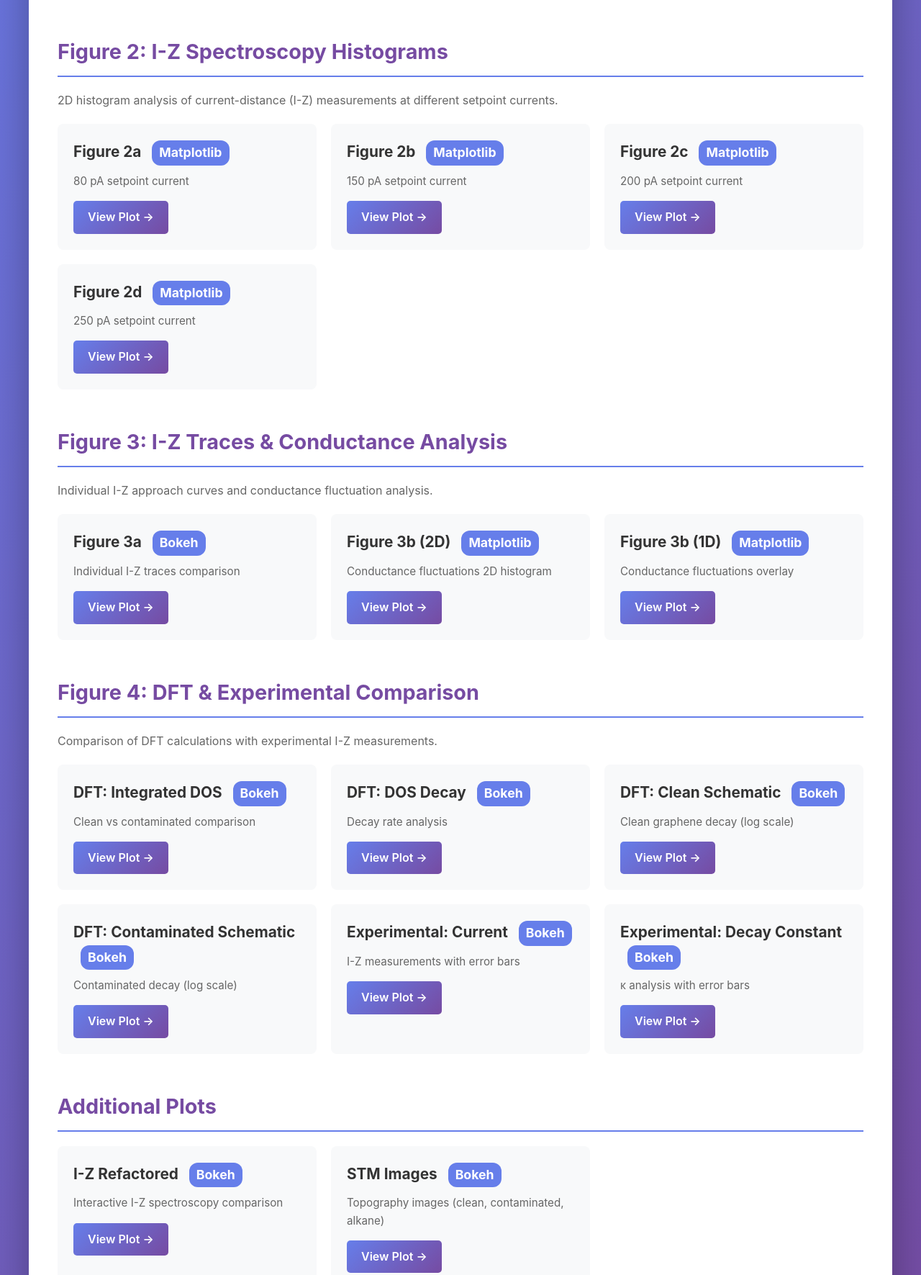
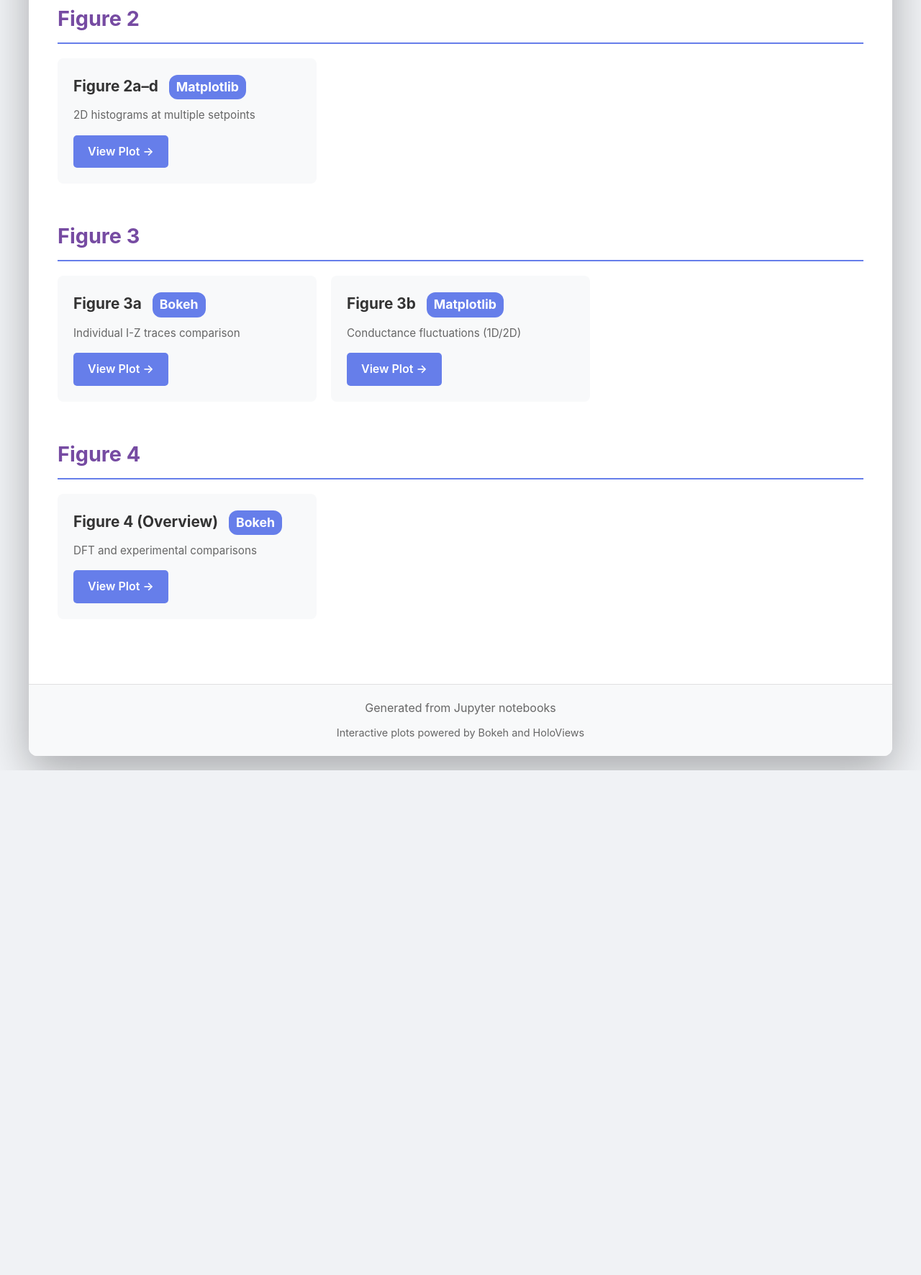
Before and after one commit to zrbyte/alkane-STM-data, a plain HTML site: page index.html in a window 1280 px wide. Shown: the part 815-2586 px from the top of the page at 72% size. After the commit the page ends 1885 px from the top, so only its background shows below. Drawn offline with Linux system fonts and the light colour scheme.

Commit message:
update readme

```diff
--- a/index.html
+++ b/index.html
@@ -15,7 +15,7 @@
             font-family: -apple-system, BlinkMacSystemFont, 'Segoe UI', Roboto, 'Helvetica Neue', Arial, sans-serif;
             line-height: 1.6;
             color: #333;
-            background: linear-gradient(135deg, #667eea 0%, #764ba2 100%);
+            background: #f0f2f5;
             min-height: 100vh;
             padding: 20px;
         }
@@ -30,7 +30,7 @@
         }
 
         header {
-            background: linear-gradient(135deg, #667eea 0%, #764ba2 100%);
+            background: #667eea;
             color: white;
             padding: 40px;
             text-align: center;
@@ -130,7 +130,7 @@
 
         .plot-card a {
             display: inline-block;
-            background: linear-gradient(135deg, #667eea 0%, #764ba2 100%);
+            background: #667eea;
             color: white;
             padding: 10px 20px;
             text-decoration: none;
@@ -183,15 +183,19 @@
         <div class="info">
             <h2>About This Dataset</h2>
             <p>This page contains interactive visualizations of STM (Scanning Tunneling Microscopy) spectroscopy data comparing clean vs. alkane-contaminated graphite surfaces.</p>
-            <p><strong>Data Source:</strong> <a href="https://doi.org/10.5281/zenodo.17469441" target="_blank">Zenodo (DOI: 10.5281/zenodo.17469441)</a></p>
-            <p><strong>Repository:</strong> <a href="https://github.com/peternemes-incze/alkane-STM-data" target="_blank">GitHub</a></p>
+            <p><strong>Data Source:</strong> Zenodo (DOI: 10.5281/zenodo.17469441)</p>
+            <p><strong>Repository:</strong> GitHub</p>
         </div>
 
         <div class="content">
             <div class="section">
-                <h2>Figure 1: dI/dV Spectroscopy</h2>
-                <p>Differential conductance (dI/dV) measurements comparing clean and contaminated graphite surfaces.</p>
+                <h2>Figure 1</h2>
                 <div class="plot-grid">
+                    <div class="plot-card">
+                        <h3>Figure 1b–d <span class="badge">Bokeh</span></h3>
+                        <p>dI/dV components (b–d)</p>
+                        <a href="plot_fig1bcd.html">View Plot →</a>
+                    </div>
                     <div class="plot-card">
                         <h3>Figure 1e <span class="badge">Bokeh</span></h3>
                         <p>dI/dV spectroscopy comparison with interactive controls</p>
@@ -206,110 +210,47 @@
             </div>
 
             <div class="section">
-                <h2>Figure 2: I-Z Spectroscopy Histograms</h2>
-                <p>2D histogram analysis of current-distance (I-Z) measurements at different setpoint currents.</p>
+                <h2>Figure 2</h2>
                 <div class="plot-grid">
                     <div class="plot-card">
-                        <h3>Figure 2a <span class="badge">Matplotlib</span></h3>
-                        <p>80 pA setpoint current</p>
-                        <a href="fig2a_80pA.svg">View Plot →</a>
-                    </div>
-                    <div class="plot-card">
-                        <h3>Figure 2b <span class="badge">Matplotlib</span></h3>
-                        <p>150 pA setpoint current</p>
-                        <a href="fig2b_150pA.svg">View Plot →</a>
-                    </div>
-                    <div class="plot-card">
-                        <h3>Figure 2c <span class="badge">Matplotlib</span></h3>
-                        <p>200 pA setpoint current</p>
-                        <a href="fig2c_200pA.svg">View Plot →</a>
-                    </div>
-                    <div class="plot-card">
-                        <h3>Figure 2d <span class="badge">Matplotlib</span></h3>
-                        <p>250 pA setpoint current</p>
-                        <a href="fig2d_250pA.svg">View Plot →</a>
+                        <h3>Figure 2a–d <span class="badge">Matplotlib</span></h3>
+                        <p>2D histograms at multiple setpoints</p>
+                        <a href="plot_fig2a-d.html">View Plot →</a>
                     </div>
                 </div>
             </div>
 
             <div class="section">
-                <h2>Figure 3: I-Z Traces & Conductance Analysis</h2>
-                <p>Individual I-Z approach curves and conductance fluctuation analysis.</p>
+                <h2>Figure 3</h2>
                 <div class="plot-grid">
                     <div class="plot-card">
                         <h3>Figure 3a <span class="badge">Bokeh</span></h3>
                         <p>Individual I-Z traces comparison</p>
-                        <a href="fig3a_iz_traces.html">View Plot →</a>
+                        <a href="plot_fig3a.html">View Plot →</a>
                     </div>
                     <div class="plot-card">
-                        <h3>Figure 3b (2D) <span class="badge">Matplotlib</span></h3>
-                        <p>Conductance fluctuations 2D histogram</p>
-                        <a href="fig3b_conductance_fluct_2d.svg">View Plot →</a>
-                    </div>
-                    <div class="plot-card">
-                        <h3>Figure 3b (1D) <span class="badge">Matplotlib</span></h3>
-                        <p>Conductance fluctuations overlay</p>
-                        <a href="fig3b_conductance_hist_overlay.svg">View Plot →</a>
+                        <h3>Figure 3b <span class="badge">Matplotlib</span></h3>
+                        <p>Conductance fluctuations (1D/2D)</p>
+                        <a href="plot_fig3b.html">View Plot →</a>
                     </div>
                 </div>
             </div>
 
             <div class="section">
-                <h2>Figure 4: DFT & Experimental Comparison</h2>
-                <p>Comparison of DFT calculations with experimental I-Z measurements.</p>
+                <h2>Figure 4</h2>
                 <div class="plot-grid">
                     <div class="plot-card">
-                        <h3>DFT: Integrated DOS <span class="badge">Bokeh</span></h3>
-                        <p>Clean vs contaminated comparison</p>
-                        <a href="fig4_dft_decay.html">View Plot →</a>
-                    </div>
-                    <div class="plot-card">
-                        <h3>DFT: DOS Decay <span class="badge">Bokeh</span></h3>
-                        <p>Decay rate analysis</p>
-                        <a href="fig4_dft_kappa.html">View Plot →</a>
-                    </div>
-                    <div class="plot-card">
-                        <h3>DFT: Clean Schematic <span class="badge">Bokeh</span></h3>
-                        <p>Clean graphene decay (log scale)</p>
-                        <a href="fig4_sch_gr.html">View Plot →</a>
-                    </div>
-                    <div class="plot-card">
-                        <h3>DFT: Contaminated Schematic <span class="badge">Bokeh</span></h3>
-                        <p>Contaminated decay (log scale)</p>
-                        <a href="fig4_sch_a.html">View Plot →</a>
-                    </div>
-                    <div class="plot-card">
-                        <h3>Experimental: Current <span class="badge">Bokeh</span></h3>
-                        <p>I-Z measurements with error bars</p>
-                        <a href="fig4_exp_decay.html">View Plot →</a>
-                    </div>
-                    <div class="plot-card">
-                        <h3>Experimental: Decay Constant <span class="badge">Bokeh</span></h3>
-                        <p>κ analysis with error bars</p>
-                        <a href="fig4_exp_kappa.html">View Plot →</a>
+                        <h3>Figure 4 (Overview) <span class="badge">Bokeh</span></h3>
+                        <p>DFT and experimental comparisons</p>
+                        <a href="plot_fig4.html">View Plot →</a>
                     </div>
                 </div>
             </div>
 
-            <div class="section">
-                <h2>Additional Plots</h2>
-                <div class="plot-grid">
-                    <div class="plot-card">
-                        <h3>I-Z Refactored <span class="badge">Bokeh</span></h3>
-                        <p>Interactive I-Z spectroscopy comparison</p>
-                        <a href="iz_refactored.html">View Plot →</a>
-                    </div>
-                    <div class="plot-card">
-                        <h3>STM Images <span class="badge">Bokeh</span></h3>
-                        <p>Topography images (clean, contaminated, alkane)</p>
-                        <a href="images_refactored.html">View Plot →</a>
-                    </div>
-                </div>
-            </div>
         </div>
 
         <footer>
-            <p>Generated from Jupyter notebooks | <a href="https://github.com/peternemes-incze/alkane-STM-data" target="_blank">View on GitHub</a></p>
+            <p>Generated from Jupyter notebooks</p>
             <p style="margin-top: 10px; font-size: 0.9em;">Interactive plots powered by Bokeh and HoloViews</p>
         </footer>
     </div>
```
Also changed, not shown: 1 other file.
